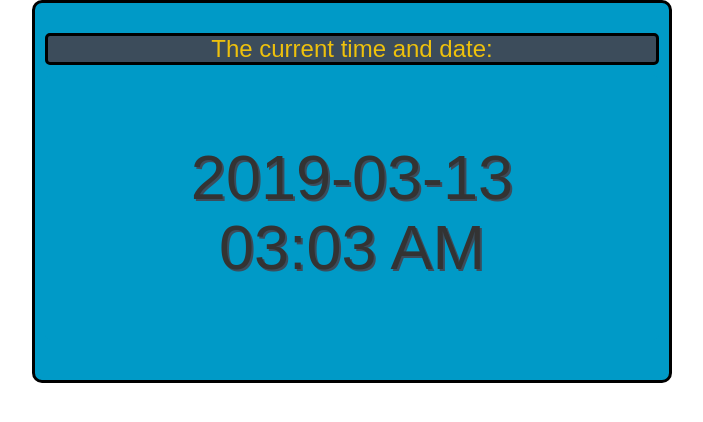
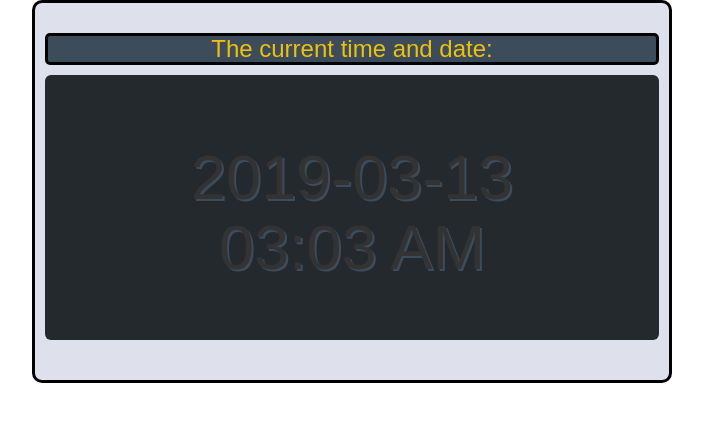
Before and after one commit to J-Younkin/td_project, a Django app: page / in a window 1280 px wide. Shown: the top 422 px of the page, without its empty margins (288-991 px from the left). Run offline with Django 3.2, Linux system fonts and the light colour scheme; some libraries are stand-ins or nearby versions.

Commit message:
modified colors

```diff
--- a/apps/time_display/static/time_display/css/style.css
+++ b/apps/time_display/static/time_display/css/style.css
@@ -1,5 +1,5 @@
 .container{
-    background-color: #009AC7;
+    background-color: #DEE0EC;
     font-family: Arial, Helvetica, sans-serif;
     margin: auto;
     width: 50%;
@@ -19,5 +19,5 @@ h1{
     text-shadow: 2px 2px #3C4C5B;
 }
 .jumbotron{
-    background-color: #009AC7;
+    background-color: #24292E;
 }
```
Also changed, not shown: 11 other files.
